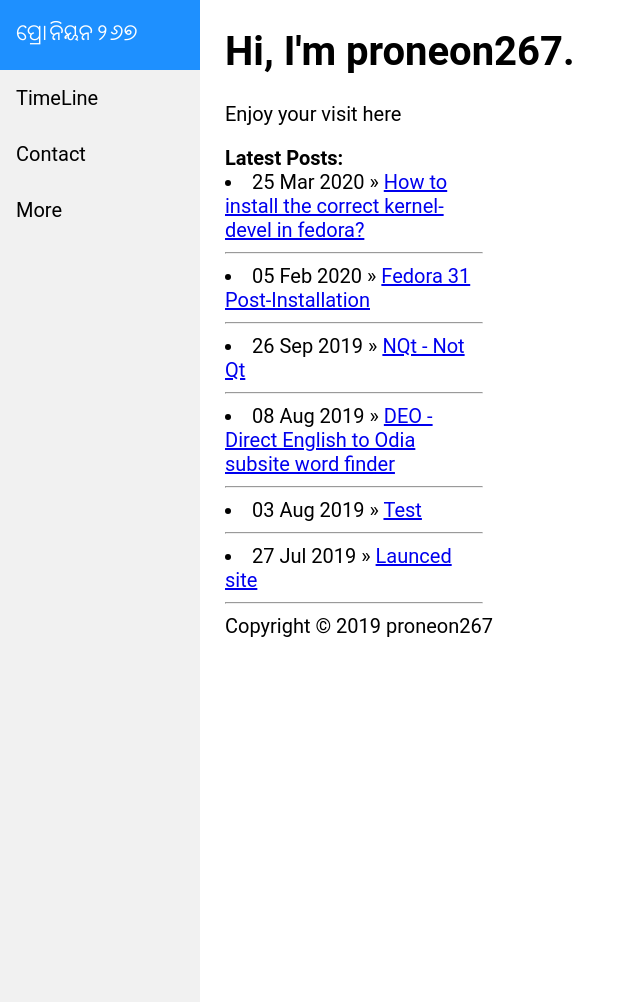
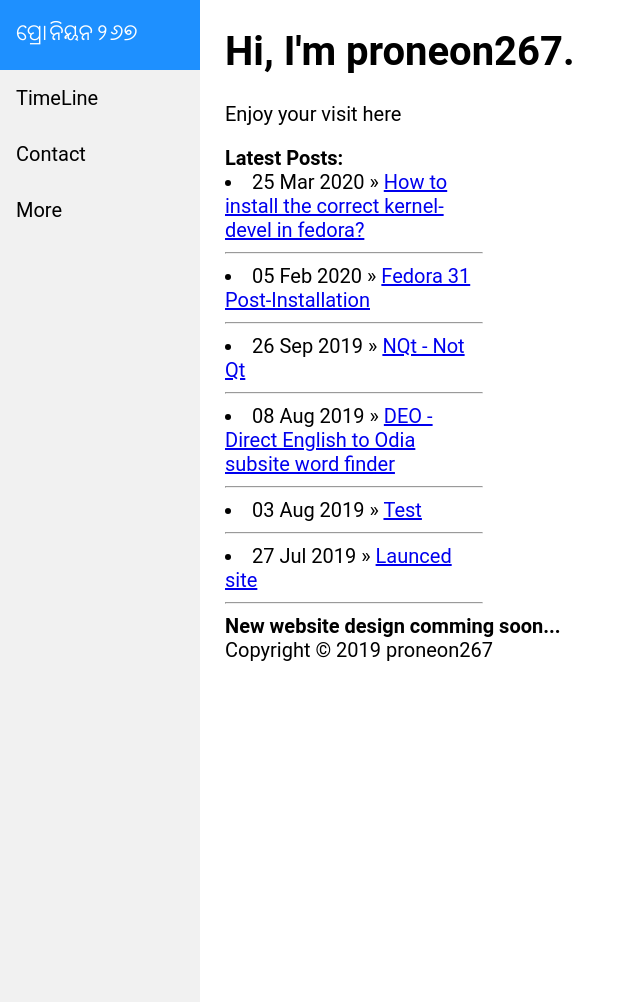
Before and after one commit to proneon267/proneon267.github.io, a Jekyll site: the page built from index.html, in a window 1280 px wide and 1002 px high. Shown: the whole window, without its empty margins (0-640 px from the left). Built offline with Jekyll 4.4.1, drawn with Linux system fonts in a browser that asks for light colours.

Commit message:
Update index.html

```diff
--- a/index.html
+++ b/index.html
@@ -11,3 +11,4 @@ title: proneon267
 	<hr>
 {% endfor %}
 </div>
+<b>New website design comming soon...</b>
```
